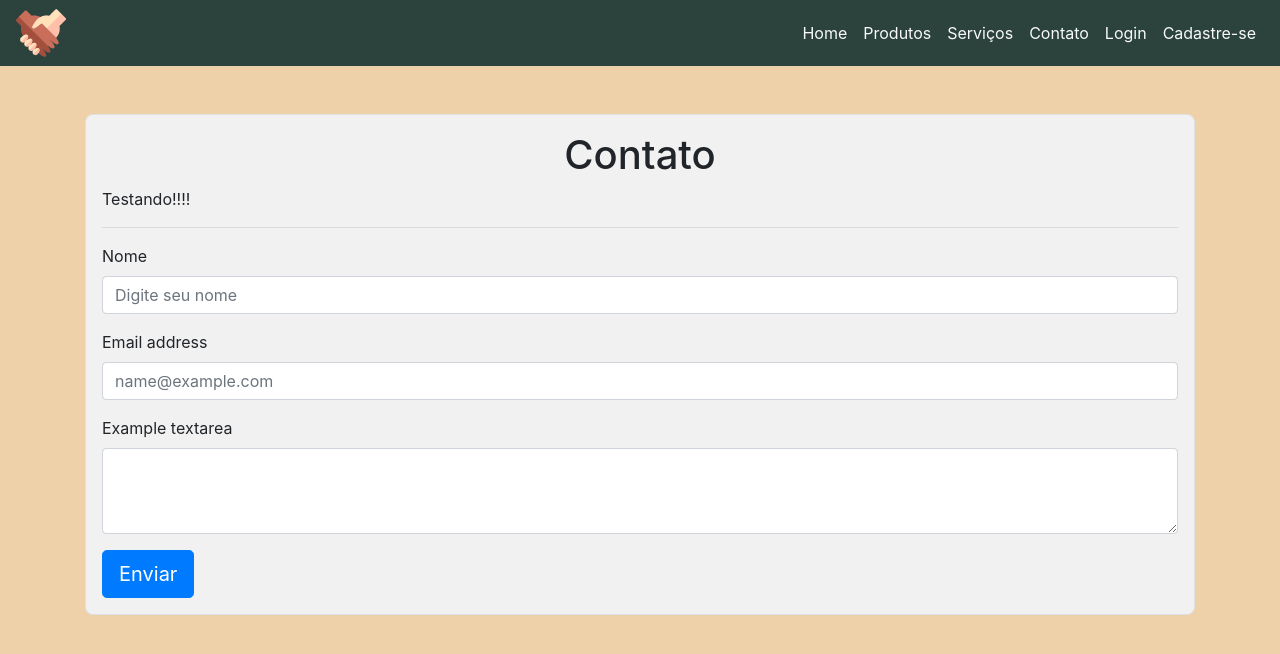
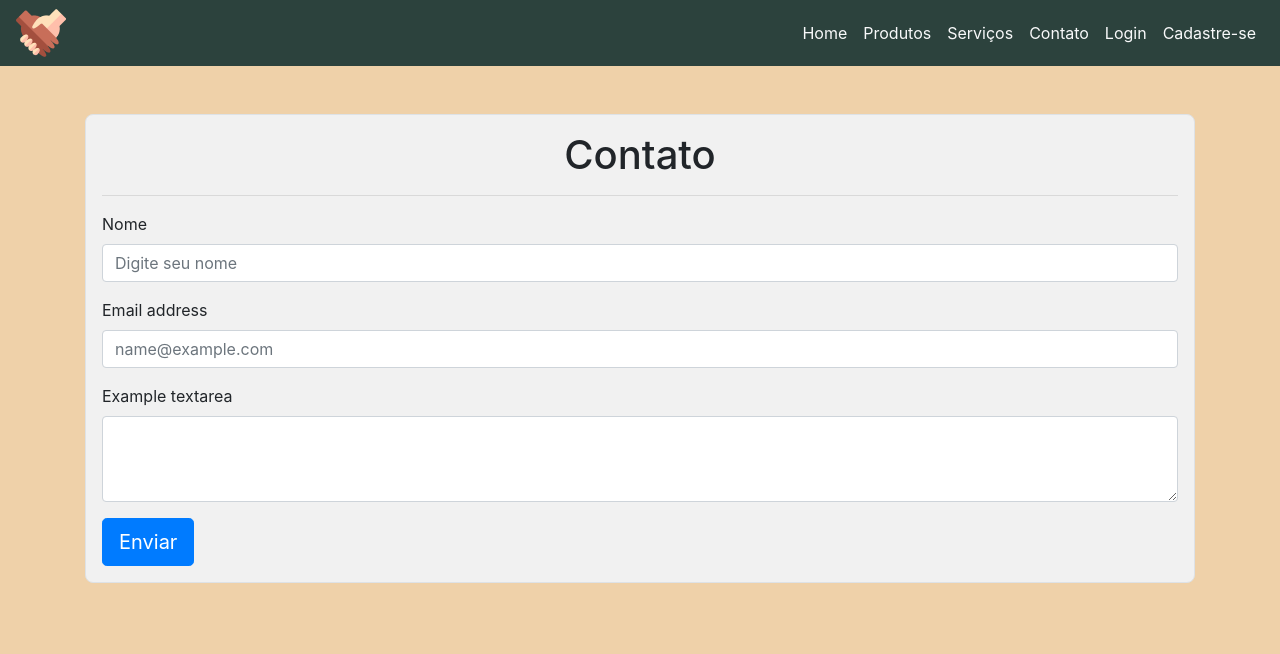
Before and after one commit to grupo9recode/squad09, a React (Create React App) app: page /contato in a window 1280 px wide. Shown: the top 654 px of the page. Built offline with nearby package versions, Linux system fonts and the light colour scheme.

Commit message:
atualizando

```diff
--- a/src/Pages/Cadastrese.js
+++ b/src/Pages/Cadastrese.js
@@ -5,7 +5,7 @@ const Cadastrese = () => {
         <>
             <Menu/>
             <div className="container ">
-                <div className="mt-5  p-3  border box-menu">
+                <div className="mt-5 mb-5 p-3  border box-menu">
                     <h1 className="text-center">Cadastrar</h1><hr></hr>
                 <form>
                     <div className="mb-3">
--- a/src/Pages/Contato.js
+++ b/src/Pages/Contato.js
@@ -10,7 +10,6 @@ const Contato = () => {
             <div className='container container-flui'>
             <div className='d mt-5  p-3  border box-menu'>
                 <h1 className='text-center'>Contato</h1>
-                <p>Testando!!!!</p>
                 <hr/>
                 <form action='' method=''>
                     <div className="form-group">
```
Also changed, not shown: 1 other file (tests, documents, lock files or other folders).
